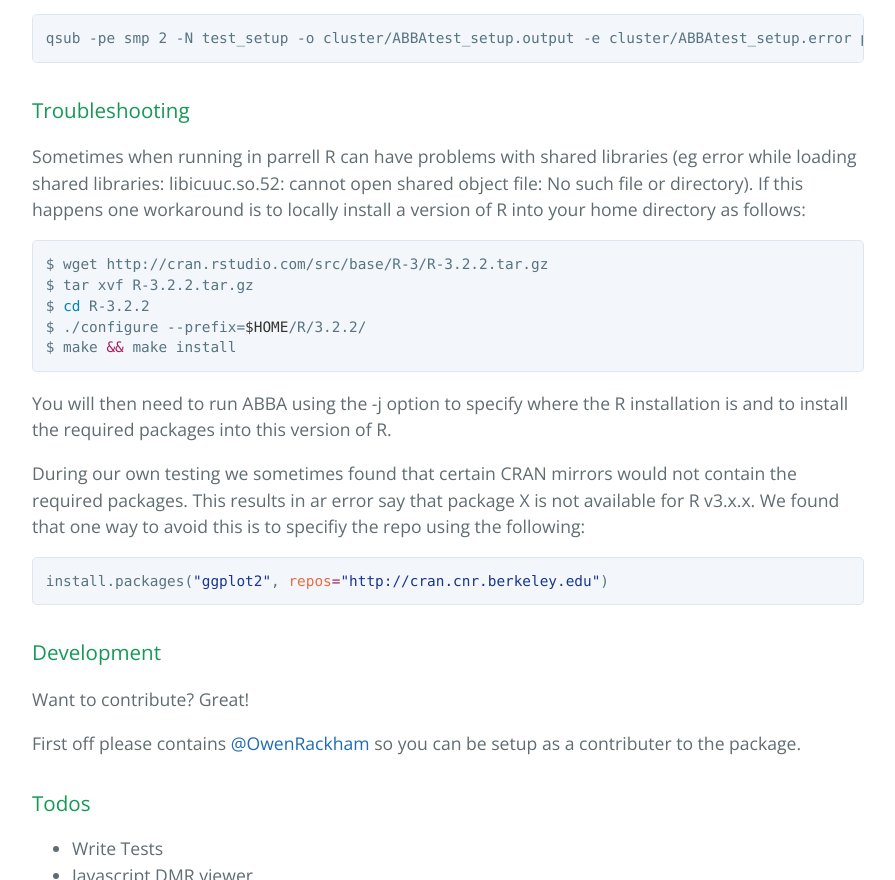
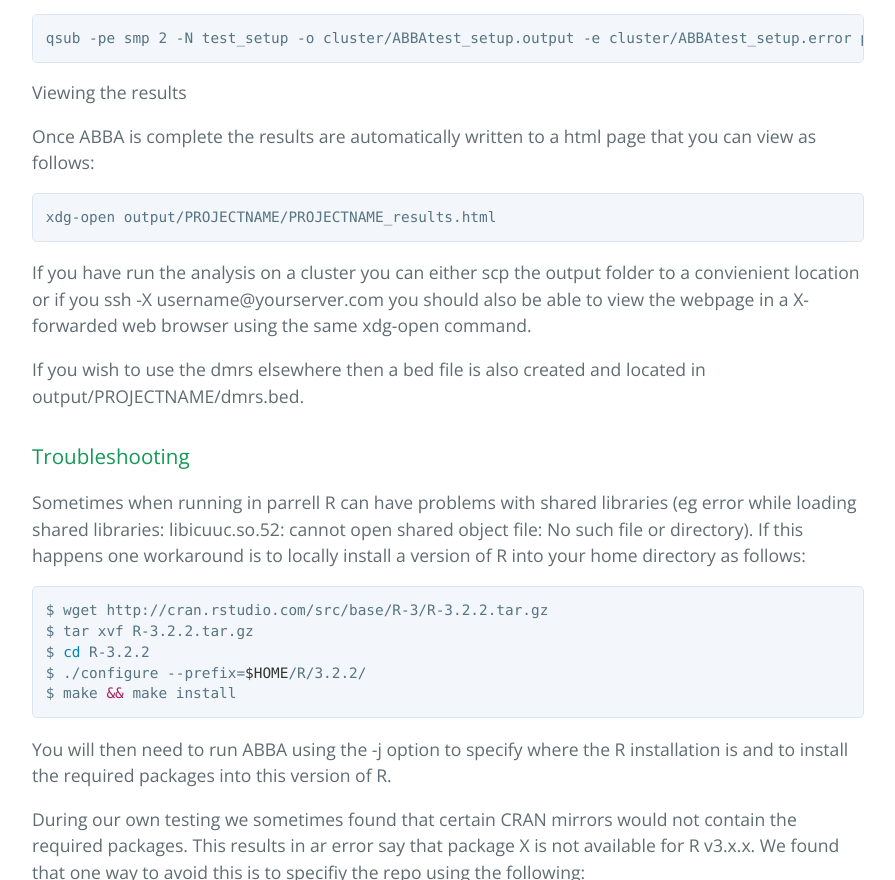
Before and after one commit to SystemsGeneticsSG/ABBA, a plain HTML site: page index.html in a window 1280 px wide. Shown: the part 4731-5611 px from the top of the page, without its empty margins (192-1087 px from the left). Drawn offline with nearby package versions, Linux system fonts and the light colour scheme.

Commit message:
updated the instructions

```diff
--- a/index.html
+++ b/index.html
@@ -156,6 +156,16 @@ install.packages(<span class="pl-s"><span class="pl-pds">"</span>INLA<span class
 
 <div class="highlight highlight-source-shell"><pre>qsub -pe smp 2 -N test_setup -o cluster/ABBAtest_setup.output -e cluster/ABBAtest_setup.error perl ABBA.pl -f input/test_set/ -n 2 -r 4 -p ABBAtest -a rn4 -i qsub_recover</pre></div>
 
+<a id="running-abba-serially" class="anchor" href="#running-abba-serially" aria-hidden="true"><span class="octicon octicon-link"></span></a>Viewing the results</h3>
+
+<p>Once ABBA is complete the results are automatically written to a html page that you can view as follows:</p>
+
+<div class="highlight highlight-source-shell"><pre>xdg-open output/PROJECTNAME/PROJECTNAME_results.html</pre></div>
+
+<p>If you have run the analysis on a cluster you can either scp the output folder to a convienient location or if you ssh -X username@yourserver.com you should also be able to view the webpage in a X-forwarded web browser using the same xdg-open command.</p>
+
+<p>If you wish to use the dmrs elsewhere then a bed file is also created and located in output/PROJECTNAME/dmrs.bed.</p>
+
 <h3>
 <a id="troubleshooting" class="anchor" href="#troubleshooting" aria-hidden="true"><span class="octicon octicon-link"></span></a>Troubleshooting</h3>
 
```
